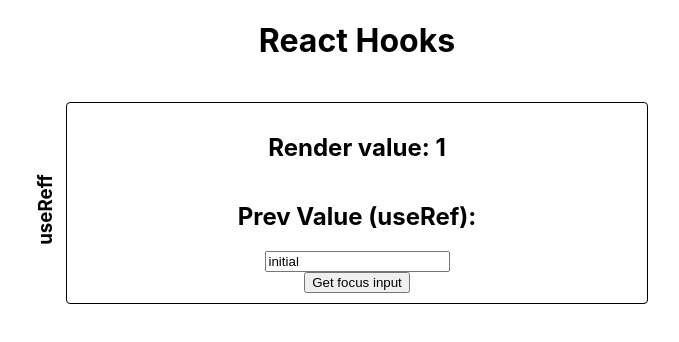
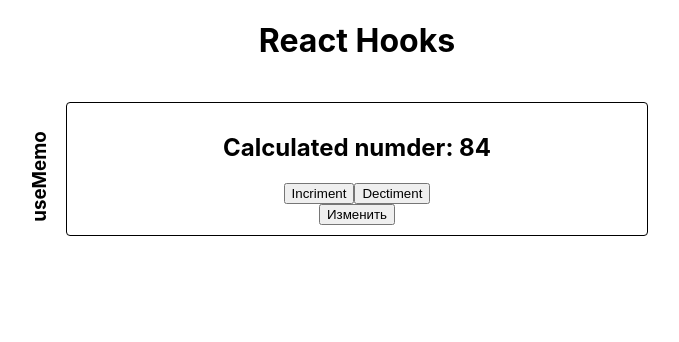
Before and after one commit to AndrewDisin/Hooks, a React (Create React App) app: page / in a window 1280 px wide. Shown: the top 342 px of the page, without its empty margins (283-962 px from the left). Built offline with nearby package versions, Linux system fonts and the light colour scheme.

Commit message:
Работа с useMemo

```diff
--- a/src/App.js
+++ b/src/App.js
@@ -1,14 +1,16 @@
 // import Counter from './components/Counter/Counter';
 // import Tabs from './components/Tabs/Tabs';
-import RenderCount from './components/RenderCount/RenderCount';
+// import RenderCount from './components/RenderCount/RenderCount';
+import OptimizedCounter from './components/OptimizedCounter/OptimizedCounter';
 
 function App() {
   return (
     <div className="wrapper">
       <h1>React Hooks</h1>
-      {/* <Counter />
-      <Tabs /> */}
-      <RenderCount />
+      {/* <Counter /> */}
+      {/* <Tabs /> */}
+      {/* <RenderCount /> */}
+      <OptimizedCounter />
     </div>
   );
 }
--- /dev/null
+++ b/src/components/OptimizedCounter/OptimizedCounter.css
@@ -0,0 +1,19 @@
+.optimized-counter {
+  position: relative;
+  display: flex;
+  flex-direction: column;
+  justify-content: center;
+  align-items: center;
+  min-width: 560px;
+  padding: 10px;
+  margin: 20px 0;
+  border: 1px solid black;
+  border-radius: 4px;
+}
+
+.optimized-counter h3 {
+  position: absolute;
+  left: 0px;
+  top: 50%;
+  transform: translate(-80%, -100%) rotate(-90deg);
+}
--- /dev/null
+++ b/src/components/OptimizedCounter/OptimizedCounter.js
@@ -0,0 +1,53 @@
+import React, { useState, useMemo, useEffect } from 'react';
+import './OptimizedCounter.css';
+
+const complexCompute = (num) => {
+  console.log('complexCompute HERE!');
+  let i = 0;
+  while (i < 1000000000) i++;
+  return num * 2;
+};
+
+function OptimizedCounter() {
+  const [number, setNumber] = useState(42);
+  const [colored, setColored] = useState(false);
+
+  const styles = useMemo(
+    () => ({
+      color: colored ? 'red' : 'black',
+    }),
+    [colored]
+  );
+
+  const computed = useMemo(() => {
+    return complexCompute(number);
+  }, [number]);
+
+  useEffect(() => {
+    console.log('Styled changed!');
+  }, [styles]);
+
+  return (
+    <div className="optimized-counter">
+      <h3>useMemo</h3>
+      <h2 style={styles}>Calculated numder: {computed}</h2>
+      <div className="optimized-counter__buttons">
+        <button onClick={() => setNumber((prevValue) => prevValue + 1)}>
+          Incriment
+        </button>
+        <button onClick={() => setNumber((prevValue) => prevValue - 1)}>
+          Dectiment
+        </button>
+      </div>
+      <button
+        onClick={() => {
+          setColored((prev) => !prev);
+        }}
+      >
+        Изменить
+      </button>
+    </div>
+  );
+}
+
+export default OptimizedCounter;
```
